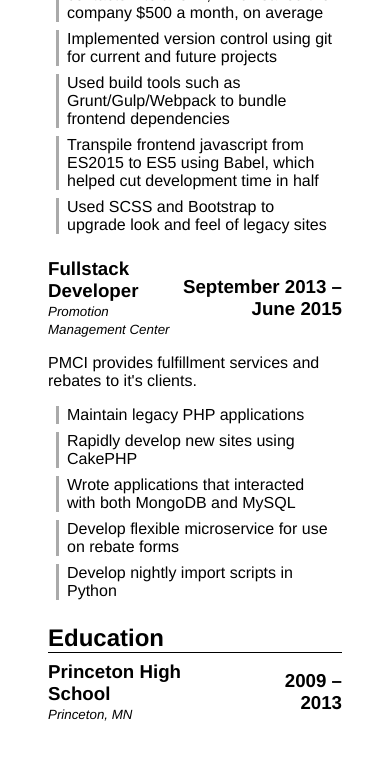
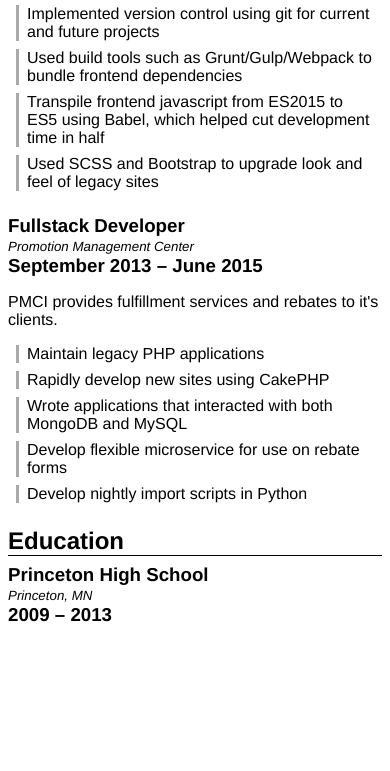
Before and after one commit to NickBeeuwsaert/resume, a Preact app: page / in a window 390 px wide. Shown: the part 437-1208 px from the top of the page. After the commit the page ends 1087 px from the top, so only its background shows below. Built offline with nearby package versions, Linux system fonts and the light colour scheme.

Commit message:
Added mobile friendly view

```diff
--- a/index.html
+++ b/index.html
@@ -2,6 +2,7 @@
 <html lang="en-US">
 <head>
 	<meta charset="utf-8"/>
+    <meta name="viewport" content="width=device-width, initial-scale=1">
 	<title>A resume!</title>
 	<link rel="stylesheet" type="text/css" href="style/main.css">
 </head>
--- a/src/components/header.js
+++ b/src/components/header.js
@@ -6,7 +6,7 @@ export default function Header({name, label, phone, email, website, profiles=[]}
             <h1>{name}</h1>
             <h2>{label}</h2>
         </div>
-        <div class="align-right">
+        <div class="aside">
             <ul class="contact">
                 <li><span class='icon icon-phone'></span><a href={`tel:${phone}`}>{phone}</a></li>
                 <li><span class='icon icon-email'></span><a href={`mailto:${email}`}>{email}</a></li>
--- a/src/components/job.js
+++ b/src/components/job.js
@@ -17,7 +17,7 @@ export default function Job({
                 <h3>{position}</h3>
                 <small><em>{company}</em></small>
             </div>
-            <div class="align-right">
+            <div class="aside">
                 <h3>
                     <Time datetime={start_date} locale={LOCALE} options={dateOptions}/> &ndash; <Time datetime={end_date} locale={LOCALE} options={dateOptions}/>
                 </h3>
--- a/src/components/school.js
+++ b/src/components/school.js
@@ -18,7 +18,7 @@ export default function School({
                 <h3>{institution}</h3>
                 <small><em>{location}</em></small>
             </div>
-            <div class="align-right">
+            <div class="aside">
                 <h3>
                     <Time datetime={start_date} locale={LOCALE} options={dateOptions}/> &ndash; <Time datetime={end_date} locale={LOCALE} options={dateOptions}/>
                 </h3>
--- a/style/main.css
+++ b/style/main.css
@@ -1,6 +1,10 @@
 html, body {
     font-family: 'Helvetica Neue', Arial, sans-serif;
-    margin: 0.25in;
+    font-size: 16px;
+}
+
+body {
+    margin: 0.5in;
 }
 
 h1, h2, h3, h4, h5, h6 { margin: 0; padding: 0; }
@@ -18,7 +22,7 @@ hr {
 
 .article-header > *, .resume-header > * { flex: auto; }
 
-.align-right { text-align: right; }
+.aside { text-align: right; }
 
 .contact, .job-highlights {
     list-style-type: none;
@@ -60,3 +64,9 @@ section { margin: 0.25in 0; }
 @media print {
     a { text-decoration: none; color: black; }
 }
+
+@media (max-width: 425px) {
+    body { margin: 0.5em; }
+    .article-header, .resume-header { display: block; }
+    .aside { text-align: left; }
+}
```
Also changed, not shown: dist/index.js, dist/index.min.js.
